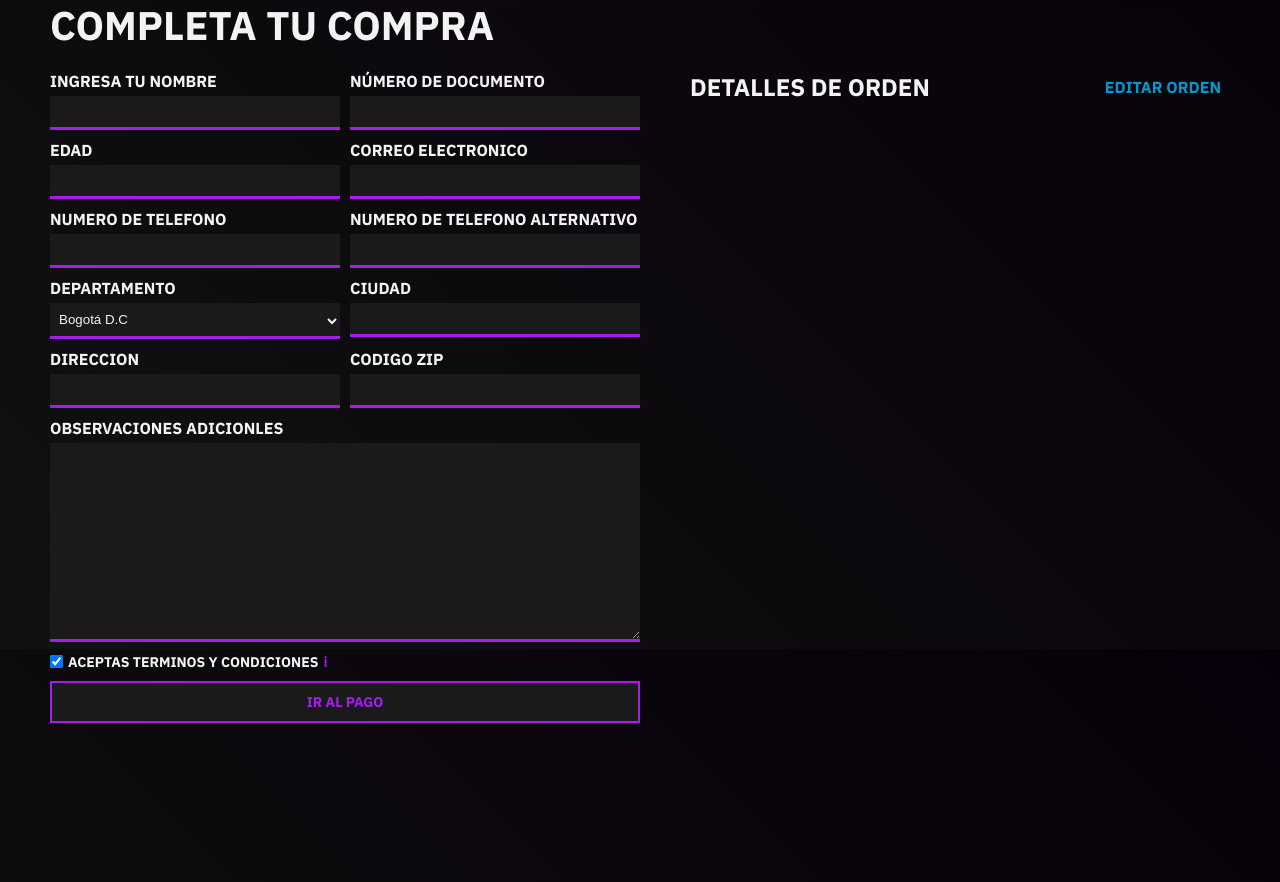
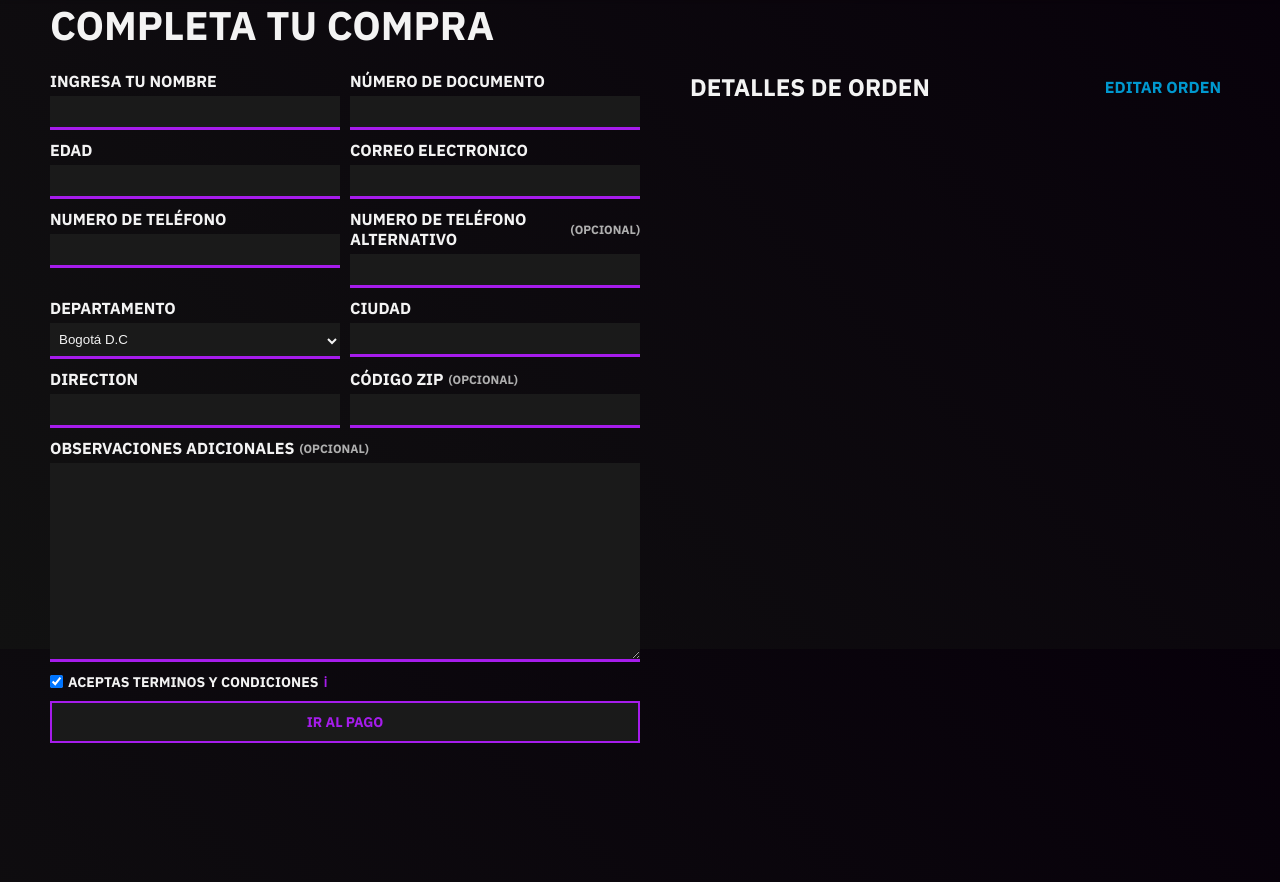
Before and after one commit to royerguerrero/hackmer, a Django app: page /pago/ in a window 1280 px wide. Shown: the part 151-1033 px from the top of the page. Run offline with Django 3.2, Linux system fonts and the light colour scheme; some libraries are stand-ins or nearby versions.

Commit message:
fix: desing to collection of products and correct typo in forms and add opcional disclamer

```diff
--- a/hackmer/static/main.css
+++ b/hackmer/static/main.css
@@ -311,7 +311,7 @@ main {
     gap: 20px;
     white-space: nowrap;
     overflow-x: hidden;
-    height: 75vh;
+    height: 70vh;
 }
 
 .cart__product {
@@ -331,6 +331,7 @@ main {
     width: 50px;
     height: 50px;
     border-radius: 50%;
+    object-fit: cover;
 }
 
 .cart__product-name {
@@ -469,6 +470,7 @@ main {
 
 .product-collection__picture {
     width: 100%;
+    height: 100%;
     object-fit: cover;
 }
 
@@ -611,6 +613,17 @@ main {
     gap: 5px;
 }
 
+.form__item-paragraph {
+    display: flex;
+    gap: 5px;
+    align-items: center;
+}
+
+.form__optional-disclaimer {
+    color: var(--gray);
+    font-size: 12px;
+}
+
 .form__item > input, .form__item > select, .form__item > textarea {
     outline: none;
     padding: 8px 5px;
@@ -690,6 +703,8 @@ main {
 
 .order-detail__product-image {
     width: 60px;
+    height: 100%;
+    object-fit: cover;
 }
 
 .order-detail__product-price {
--- a/hackmer/templates/orders/purchase.html
+++ b/hackmer/templates/orders/purchase.html
@@ -10,7 +10,13 @@
             <form class="purchase__form" method="post" id="complete-order-form">{% csrf_token %}
                 {% for field in form %}
                     <div class="form__field">
-                        <label class="form__item" for="{{ field.id_for_label }}">{{ field.label }}
+                        <label class="form__item" for="{{ field.id_for_label }}">
+                            <p class="form__item-paragraph">
+                                {{ field.label }}
+                                {% if not field.field.required %}
+                                    <span class="form__optional-disclaimer">(opcional)</span>
+                                {% endif %}
+                            </p>
                             {{ field }}
                         </label>
                         {% if field.help_text %}
@@ -38,7 +44,8 @@
                 <div class="order-detail__container" id="order-container">
                     <div class="order-detail__item">
                         <div class="order-detail__product">
-                            <img class="order-detail__product-image" src="http://0.0.0.0:8000/media/products/Rectangle_12.jpg" alt="">
+                            <img class="order-detail__product-image"
+                                 src="http://0.0.0.0:8000/media/products/Rectangle_12.jpg" alt="">
                             <div>
                                 <h3 class="order-detail__product-name">Product Name</h3>
                                 <div class="order-detail__product-price">
--- a/orders/forms.py
+++ b/orders/forms.py
@@ -19,19 +19,19 @@ class PurchaseForm(forms.Form):
     email = forms.EmailField(label='Correo electronico')
 
     regex_phone_number = RegexValidator(r'^[+]*[(]{0,1}[0-9]{1,4}[)]{0,1}[-\s\./0-9]*$',
-                                        'Ingresa un numero de telefono valido')
+                                        'Ingresa un numero de teléfono valido')
 
-    phone_number = forms.CharField(max_length=10, label='Numero de telefono', validators=[regex_phone_number])
-    alternative_phone_number = forms.CharField(max_length=10, label='Numero de telefono alternativo', required=False,
+    phone_number = forms.CharField(max_length=10, label='Numero de teléfono', validators=[regex_phone_number])
+    alternative_phone_number = forms.CharField(max_length=10, label='Numero de teléfono alternativo', required=False,
                                                validators=[regex_phone_number])
 
     state = forms.ChoiceField(choices=STATE_CHOICES, label='Departamento')
     city = forms.CharField(max_length=100, label='Ciudad')
 
-    address = forms.CharField(max_length=255, label='Direccion')
-    zip_code = forms.CharField(max_length=5, label='Codigo Zip', required=False)
+    address = forms.CharField(max_length=255, label='Direction')
+    zip_code = forms.CharField(max_length=5, label='Código Zip', required=False)
 
-    annotations = forms.CharField(widget=forms.Textarea, label='Observaciones adicionles', required=False)
+    annotations = forms.CharField(widget=forms.Textarea, label='Observaciones adicionales', required=False)
 
     def clean_age(self):
         age = self.cleaned_data['age']
```
